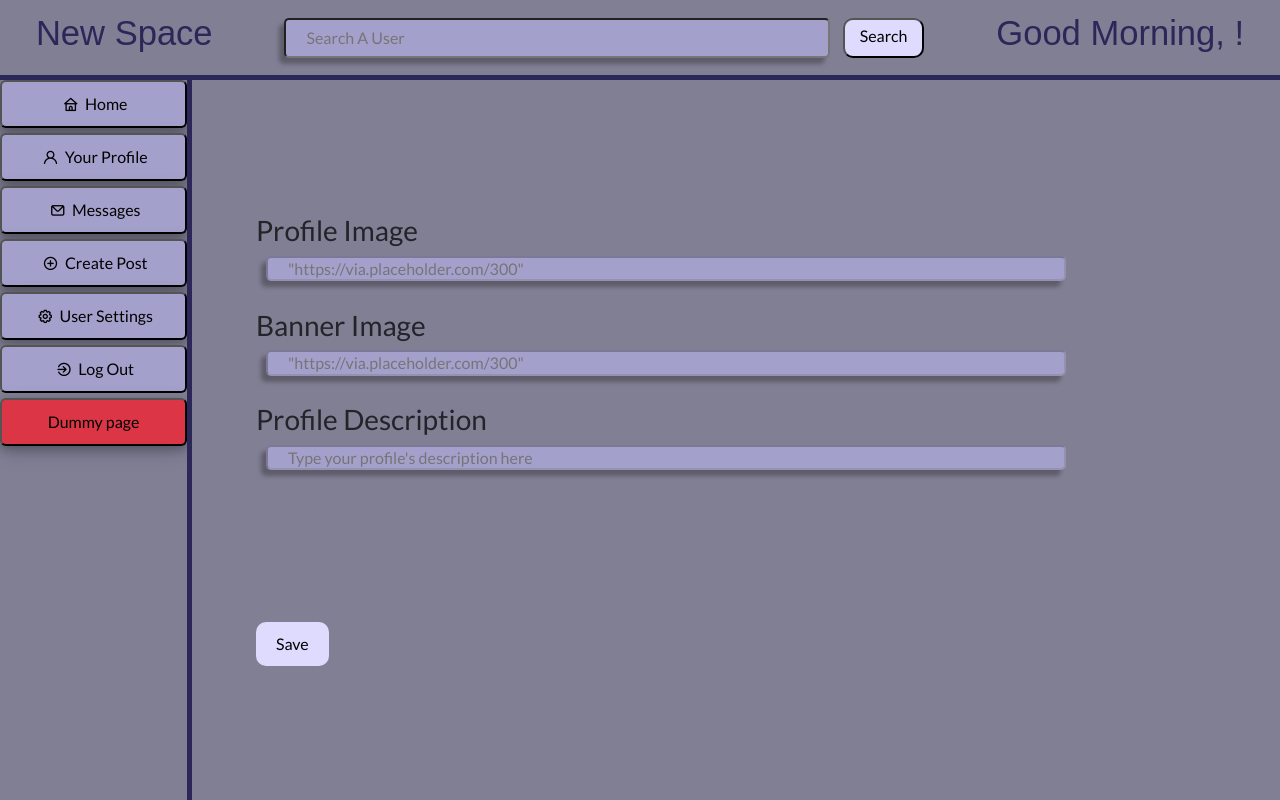
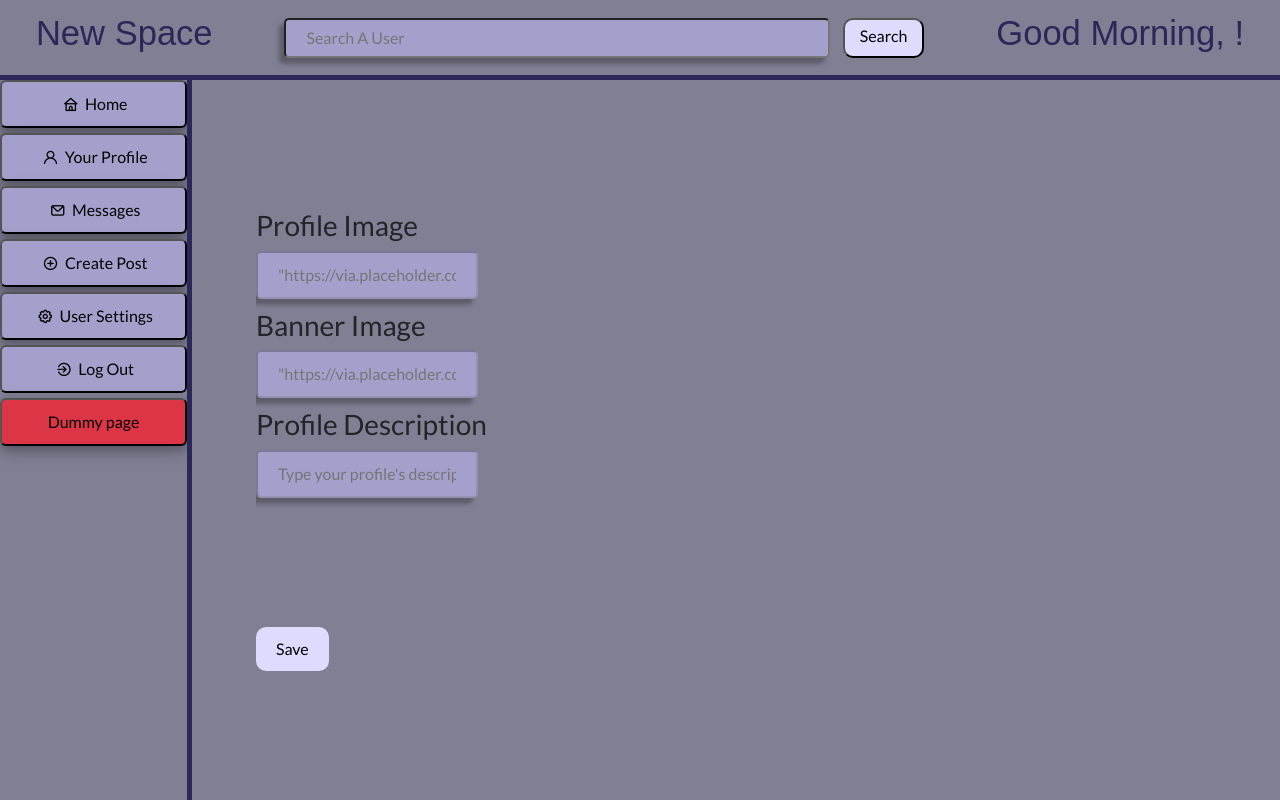
Before and after one commit to FutureWave-Technologies-LLC/DummyWebsiteReact2, a React (Create React App) app: page /settings in a window 1280 px wide. Built offline with nearby package versions, Linux system fonts and the light colour scheme; no server answers; sample sign-in values are in the browser's storage; a web font is replaced by a local one.

Commit message:
props for password input type and shorter width input

```diff
--- a/src/components/SettingsComponent/SettingsComponent.js
+++ b/src/components/SettingsComponent/SettingsComponent.js
@@ -1,11 +1,13 @@
 import './SettingsComponent.css';
 
 function SettingsComponent(props) {
-    const {title, onChange, value, disabled, placeholder} = props
+    const {title, onChange, value, disabled, placeholder, isPassword, shortInput} = props
     return (
         <div className="setting">
             <h3>{title}</h3>
-            <input className="settings-input"
+            <input
+                type={isPassword ? "password": "text"}
+                className={shortInput ? "short-input" : ""}
                 placeholder={placeholder}
                 onChange={onChange}
                 value={value}
```
